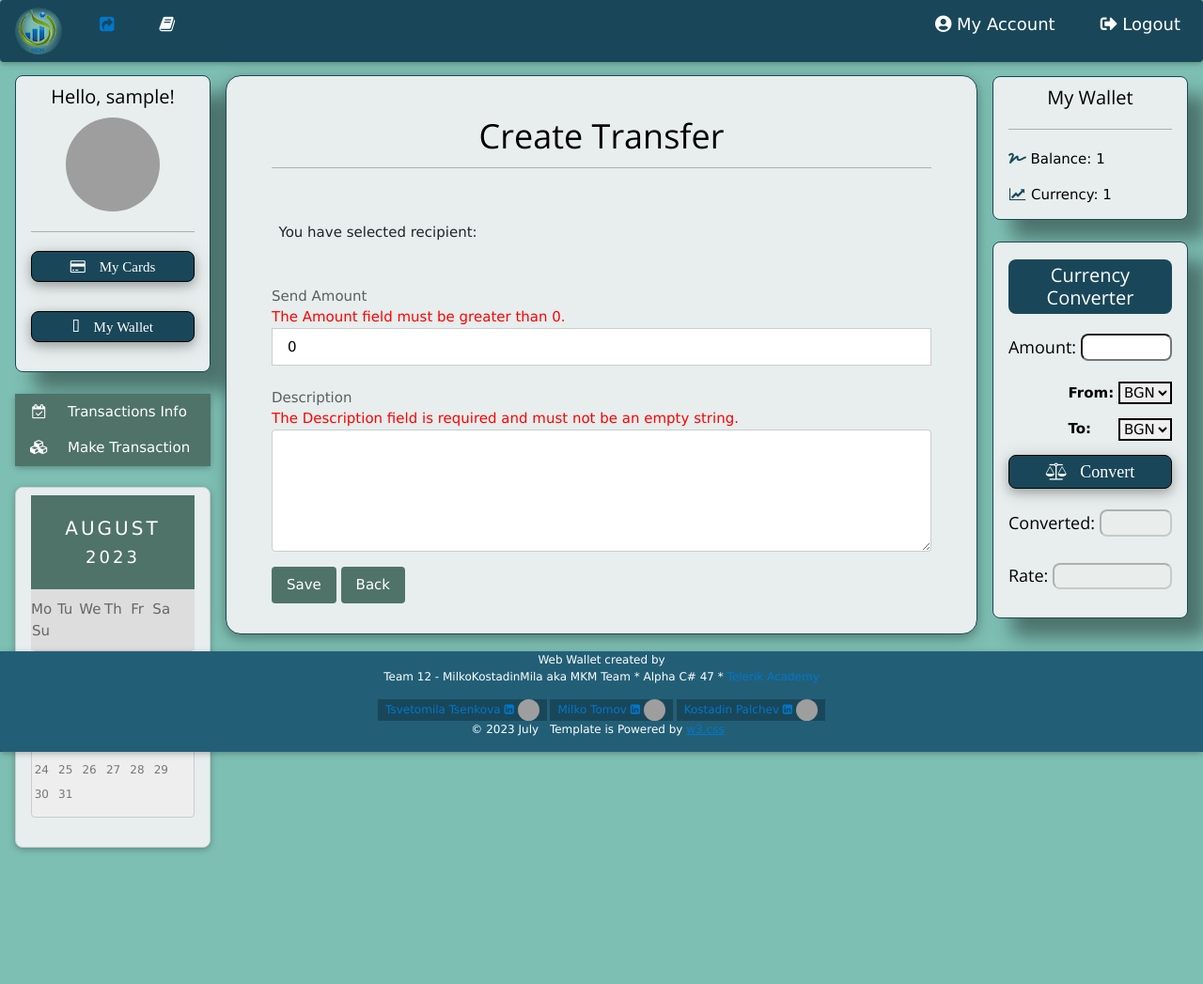
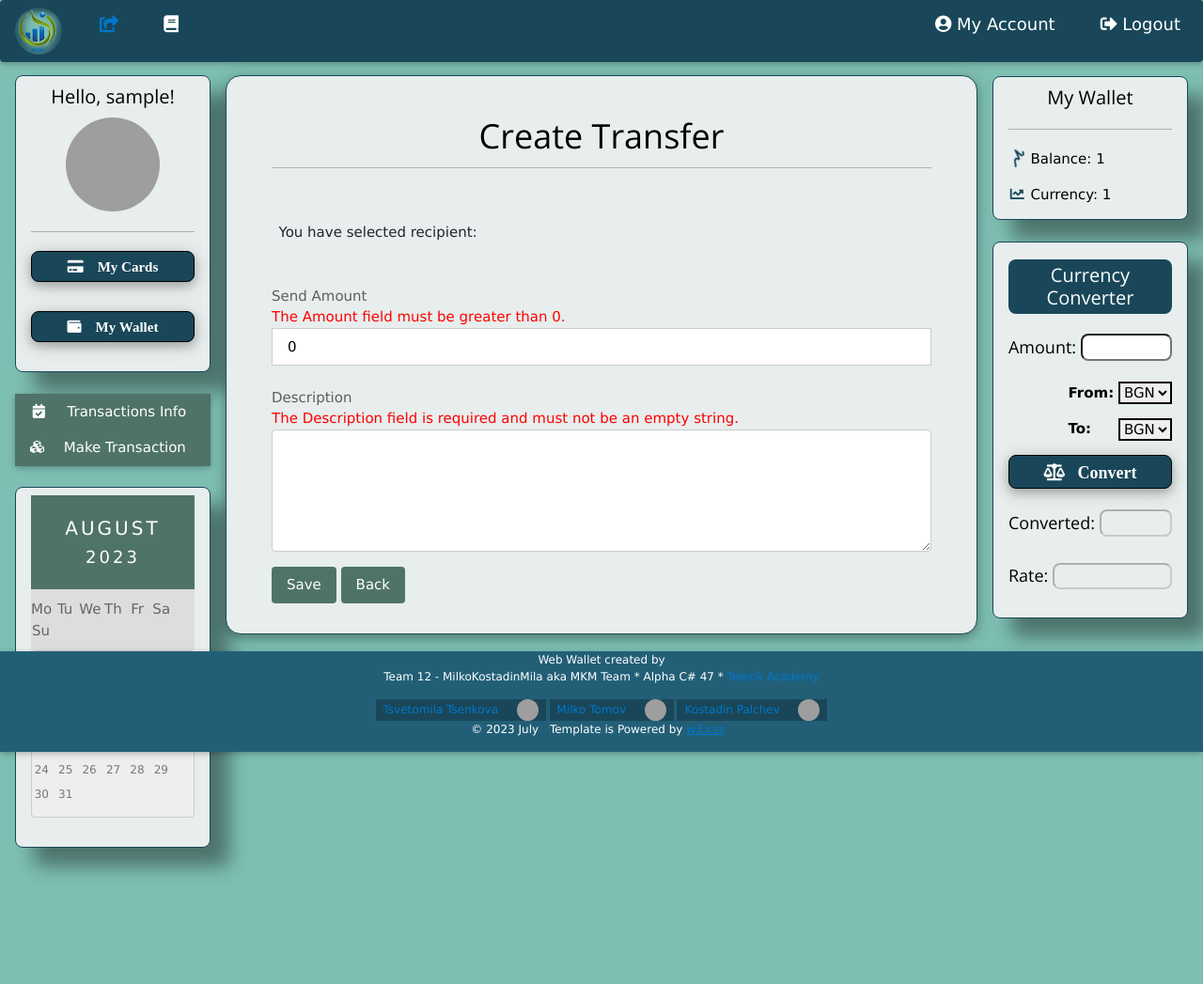
Before and after one commit to vilimov/VirtualWallet_TelerikProject, an ASP.NET Core app: page /Transactions/CreateTransfer in a window 1280 px wide. Shown: the whole page at 94% size. Run offline with ASP.NET Core 8, Linux system fonts and the light colour scheme; the visitor is signed in with stand-in values (Sample User, id 1); data comes from the database, SQL or seed files in the repository; style sheets or scripts are compiled from the project's sources; some libraries are stand-ins or nearby versions; grey boxes are pictures that could not be loaded.

Commit message:
icons amended

```diff
--- a/Virtual Wallet/Virtual Wallet/Program.cs
+++ b/Virtual Wallet/Virtual Wallet/Program.cs
@@ -39,9 +39,9 @@
 
 
                 //string connectionString = @"Server=FREAKY\MSSQLSERVER2022;Database=VirtualWalletDataBase;Trusted_Connection=True;Encrypt=False;";
-				//string connectionString = @"Server=MILA-V15G2\SQLEXPRESS;Database=VirtualWalletDataBase;Trusted_Connection=True;Encrypt=False;";
+				string connectionString = @"Server=MILA-V15G2\SQLEXPRESS;Database=VirtualWalletDataBase;Trusted_Connection=True;Encrypt=False;";
                 //string connectionString = @"Server=VILIMOV-PC;Database=VirtualWalletDataBase;Trusted_Connection=True;Encrypt=False;";
-                string connectionString = @"Server=localhost;Database=VirtualWalletDataBase;Trusted_Connection=True;Encrypt=False;";
+                //string connectionString = @"Server=localhost;Database=VirtualWalletDataBase;Trusted_Connection=True;Encrypt=False;";
 
                 options.UseSqlServer(connectionString);
                 options.EnableSensitiveDataLogging();
--- a/Virtual Wallet/Virtual Wallet/Views/Cards/Details.cshtml
+++ b/Virtual Wallet/Virtual Wallet/Views/Cards/Details.cshtml
@@ -9,7 +9,8 @@
 
 <link rel="stylesheet" href="~/css/PopUpStyle.css" asp-append-version="true" />
 <link rel="stylesheet" href="~/css/site.css" asp-append-version="true" />
-<link rel="stylesheet" href="https://cdnjs.cloudflare.com/ajax/libs/font-awesome/4.7.0/css/font-awesome.min.css">
+
+<link rel="stylesheet" href="https://cdnjs.cloudflare.com/ajax/libs/font-awesome/5.15.4/css/all.min.css">
 
 <div style="position: relative;">
 	<h4>Card details:</h4>
@@ -65,7 +66,7 @@
 
 <div id="customPopup" class="custom-popup ">
 	<div class="popup-content">
-		<i class="fa fa-question-circle-o fa-5x" aria-hidden="true"></i>
+		<i class="far fa-question-circle fa-spin fa-5x" aria-hidden="true"></i>
 		<hr />
 		<p>Are you sure you want to delete the card?</p><hr />
 		<p class="w3-opacity">This action cannot be undone.</p>
--- a/Virtual Wallet/Virtual Wallet/Views/Shared/_Layout.cshtml
+++ b/Virtual Wallet/Virtual Wallet/Views/Shared/_Layout.cshtml
@@ -203,7 +203,7 @@
 				</div>
 				<br>
 
-				<div class="w3-card w3-round-large w3-white w3-border" @(string.IsNullOrEmpty(Context.Request.HttpContext.Session.GetString("LoggedUser")) ? "style=display:none;" : "")>
+				<div class="w3-card w3-round-large w3-white" style="border:1px solid #194759; box-shadow: 20px 20px 20px rgba(0, 0, 0, 0.4);" @(string.IsNullOrEmpty(Context.Request.HttpContext.Session.GetString("LoggedUser")) ? "style=display:none;" : "")>
 					<div class="w3-container w3-padding">
 						<div><partial name="_Calendar" /></div>
 					</div>
@@ -230,7 +230,7 @@
 					<div class="w3-container">
 						<h4 class="w3-center">My Wallet</h4>
 						<hr>
-						<p><i class="fas fa-signature w3-text-theme"></i> Balance: @walletBalance </p>
+						<p><i class="fas fa-signature fa-spin w3-text-theme"></i> Balance: @walletBalance </p>
 						<p><i class="fa fa-line-chart fa-fw w3-text-theme"></i> Currency: @walletCurrency</p>
 
 					</div>
--- a/Virtual Wallet/Virtual Wallet/Views/Transactions/CreateTransfer.cshtml
+++ b/Virtual Wallet/Virtual Wallet/Views/Transactions/CreateTransfer.cshtml
@@ -16,7 +16,7 @@
 	</div>
 }
 <link rel="stylesheet" href="~/css/PopUpStyle.css" asp-append-version="true" />
-<link rel="stylesheet" href="https://cdnjs.cloudflare.com/ajax/libs/font-awesome/4.7.0/css/font-awesome.min.css">
+<link rel="stylesheet" href="https://cdnjs.cloudflare.com/ajax/libs/font-awesome/5.15.4/css/all.min.css">
 
 <div class="w3-container w3-white w3-padding-32">
 	<h1 class="w3-center">@this.ViewData["PageTitle"]</h1>
@@ -65,7 +65,7 @@
 
 <div id="customPopup" class="custom-popup ">
 	<div class="popup-content">
-		<i class="fa fa-question-circle-o fa-5x" aria-hidden="true"></i>
+		<i class="far fa-question-circle fa-spin fa-5x" aria-hidden="true"></i>
 		<hr />
 		<p>Are you sure you want to make the transaction?</p><hr />
 		<p class="w3-opacity">This action cannot be undone.</p>
--- a/Virtual Wallet/Virtual Wallet/Views/Transactions/_CreateTransactions.cshtml
+++ b/Virtual Wallet/Virtual Wallet/Views/Transactions/_CreateTransactions.cshtml
@@ -1,7 +1,7 @@
 @model Virtual_Wallet.Models.ViewModels.MakeCardTransactionViewModel
 <!-- POP UP CSS-->
 <link rel="stylesheet" href="~/css/PopUpStyle.css" asp-append-version="true" />
-<link rel="stylesheet" href="https://cdnjs.cloudflare.com/ajax/libs/font-awesome/4.7.0/css/font-awesome.min.css">
+<link rel="stylesheet" href="https://cdnjs.cloudflare.com/ajax/libs/font-awesome/5.15.4/css/all.min.css">
 
 <div class="w3-container w3-white w3-padding-32">
 	<h1 class="w3-center">@this.ViewData["PageTitle"]</h1>
@@ -48,7 +48,7 @@
 <!-- POP UP HTML-->
 <div id="customPopup" class="custom-popup ">
 	<div class="popup-content">
-		<i class="fa fa-question-circle-o fa-5x" aria-hidden="true"></i>
+		<i class="far fa-question-circle fa-spin fa-5x" aria-hidden="true"></i>
 		<hr />
 		<p>Are you sure you want to make the transaction?</p><hr />
 		<p class="w3-opacity">This action cannot be undone.</p>
--- a/Virtual Wallet/Virtual Wallet/Views/Transactions/_ListOfTransactions.cshtml
+++ b/Virtual Wallet/Virtual Wallet/Views/Transactions/_ListOfTransactions.cshtml
@@ -78,7 +78,7 @@
 							<td>@transaction.Date</td>
 							<td>@($"{transaction.Amount:f2}")</td>
 							<td class="w3-hide-small">@transaction.TransactionType</td>
-							<td>@(transaction.Description.Length > 12 ? transaction.Description.Substring(0, 12) : transaction.Description)</td>
+							<td>@(transaction.Description.Length > 12 ? transaction.Description.Substring(0, 12)+"..." : transaction.Description)</td>
 							<td class="w3-hide-small">@transaction.Sender.Username</td>
 							<td>
 								<a asp-controller="Transactions" asp-action="Details" asp-route-id="@transaction.Id" class="w3-badge w3-small w3-theme-d2 w3-hover-blue-gray">
--- a/Virtual Wallet/Virtual Wallet/Views/Wallets/Details.cshtml
+++ b/Virtual Wallet/Virtual Wallet/Views/Wallets/Details.cshtml
@@ -9,7 +9,9 @@
 
 <link rel="stylesheet" href="~/css/PopUpStyle.css" asp-append-version="true" />
 <link rel="stylesheet" href="~/css/site.css" asp-append-version="true" />
-<link rel="stylesheet" href="https://cdnjs.cloudflare.com/ajax/libs/font-awesome/4.7.0/css/font-awesome.min.css">
+
+<link rel="stylesheet" href="https://cdnjs.cloudflare.com/ajax/libs/font-awesome/5.15.4/css/all.min.css">
+
 
 <div style="position: relative;">
 	<h4>Wallet details:</h4>
@@ -52,7 +54,7 @@
 
 <div id="customPopup" class="custom-popup ">
 	<div class="popup-content">
-		<i class="fa fa-question-circle-o fa-5x" aria-hidden="true"></i>
+		<i class="far fa-question-circle fa-spin fa-5x" aria-hidden="true"></i>
 		<hr />
 		<p>Are you sure you want to delete the wallet?</p><hr />
 		<p class="w3-opacity">This action cannot be undone.</p>
```
Also changed, not shown: Virtual Wallet/Virtual Wallet/wwwroot/Images/Users/e7489764-e249-4c31-9ec5-2619794a3b8f_Screenshot 2023-08-02 140450.png (added).
